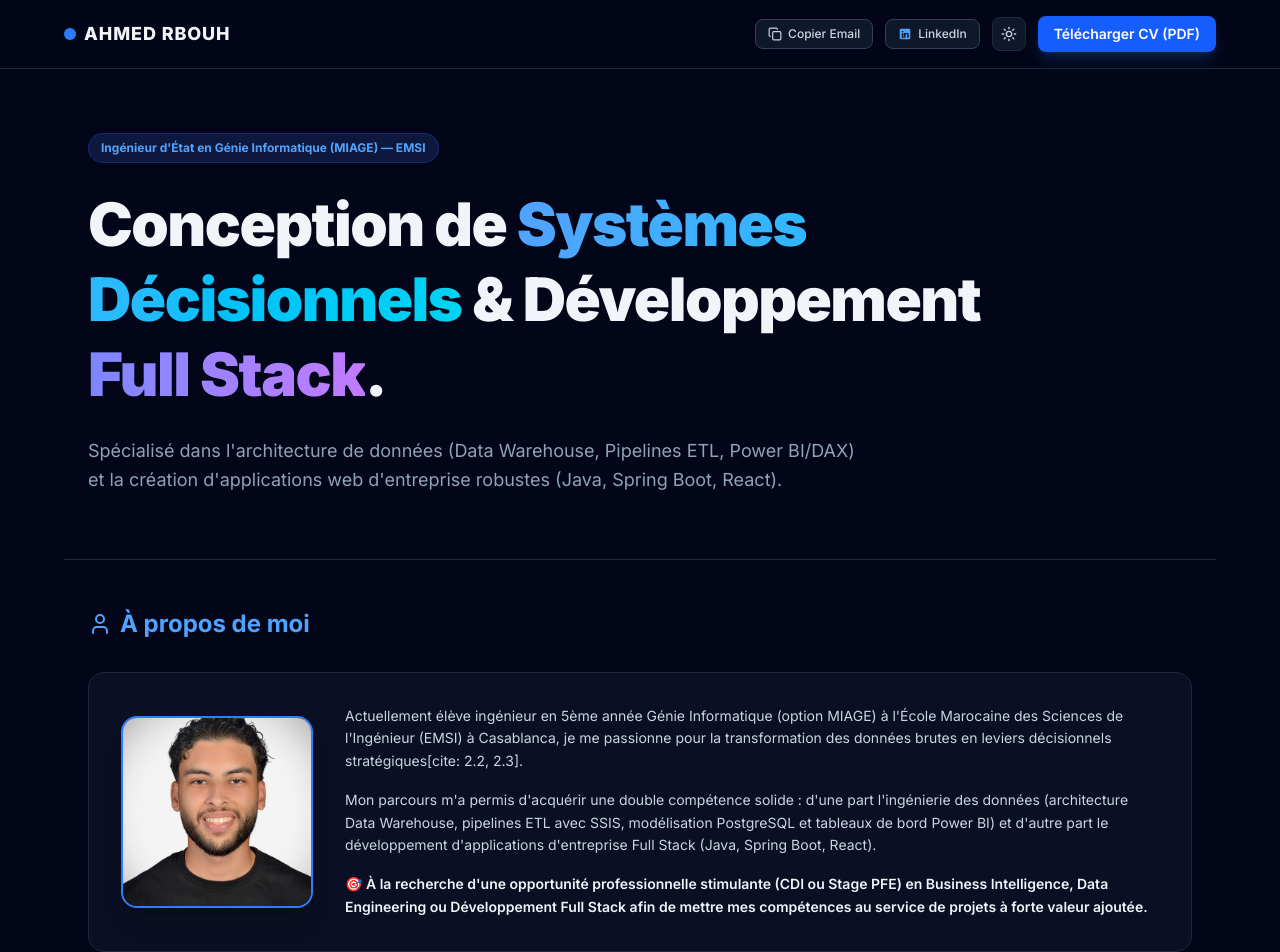
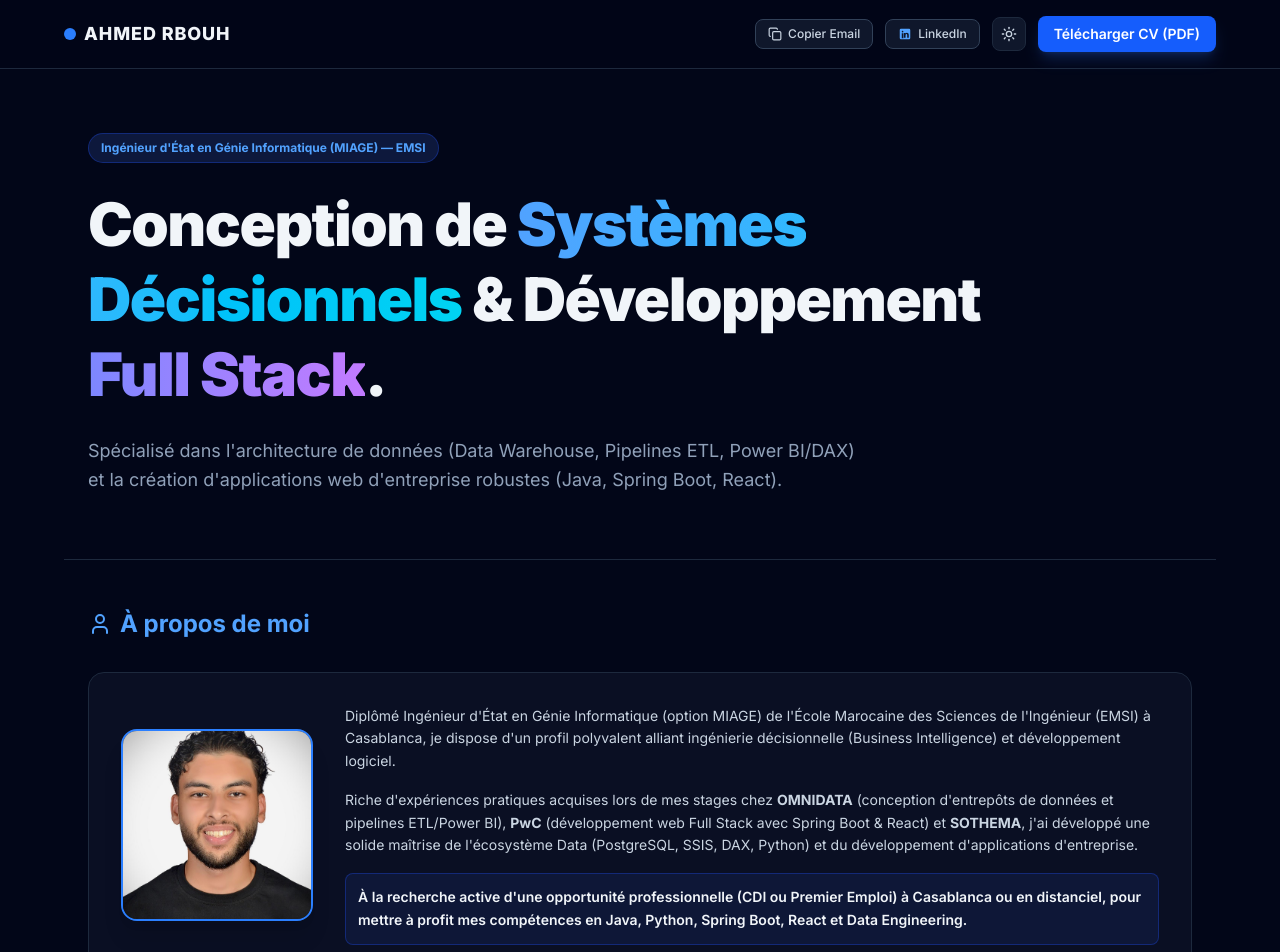
Before and after one commit to ahmedrbb/landing-page-ahmed, a Next.js app: page / in a window 1280 px wide. Shown: the top 952 px of the page. Built offline with nearby package versions, Linux system fonts and the light colour scheme.

Commit message:
Update About section based on official graduate CV

```diff
--- a/app/page.tsx
+++ b/app/page.tsx
@@ -88,6 +88,7 @@ export default function Home() {
       </section>
 
       {/* SECTION À PROPOS */}
+      {/* SECTION À PROPOS */}
       <section className="max-w-6xl mx-auto px-6 py-12 border-t border-slate-200 dark:border-slate-800">
         <h2 className="text-2xl font-bold mb-8 text-blue-600 dark:text-blue-400 flex items-center gap-2">
           <User size={24} /> À propos de moi
@@ -100,7 +101,6 @@ export default function Home() {
               alt="Ahmed Rbouh"
               className="w-full h-full object-cover"
               onError={(e) => {
-                // Fallback visuel si l'image n'est pas encore chargée
                 e.currentTarget.style.display = 'none';
               }}
             />
@@ -108,18 +108,17 @@ export default function Home() {
 
           <div className="space-y-4 text-slate-700 dark:text-slate-300 text-sm leading-relaxed">
             <p>
-              Actuellement élève ingénieur en 5ème année Génie Informatique (option MIAGE) à l'École Marocaine des Sciences de l'Ingénieur (EMSI) à Casablanca, je me passionne pour la transformation des données brutes en leviers décisionnels stratégiques[cite: 2.2, 2.3].
+              Diplômé Ingénieur d'État en Génie Informatique (option MIAGE) de l'École Marocaine des Sciences de l'Ingénieur (EMSI) à Casablanca, je dispose d'un profil polyvalent alliant ingénierie décisionnelle (Business Intelligence) et développement logiciel.
             </p>
             <p>
-              Mon parcours m'a permis d'acquérir une double compétence solide : d'une part l'ingénierie des données (architecture Data Warehouse, pipelines ETL avec SSIS, modélisation PostgreSQL et tableaux de bord Power BI) et d'autre part le développement d'applications d'entreprise Full Stack (Java, Spring Boot, React).
+              Riche d'expériences pratiques acquises lors de mes stages chez <strong>OMNIDATA</strong> (conception d'entrepôts de données et pipelines ETL/Power BI), <strong>PwC</strong> (développement web Full Stack avec Spring Boot & React) et <strong>SOTHEMA</strong>, j'ai développé une solide maîtrise de l'écosystème Data (PostgreSQL, SSIS, DAX, Python) et du développement d'applications d'entreprise.
             </p>
-            <p className="font-semibold text-slate-900 dark:text-slate-100">
-              🎯 À la recherche d'une opportunité professionnelle stimulante (CDI ou Stage PFE) en Business Intelligence, Data Engineering ou Développement Full Stack afin de mettre mes compétences au service de projets à forte valeur ajoutée.
+            <p className="font-semibold text-slate-900 dark:text-slate-100 bg-blue-50 dark:bg-blue-950/40 p-3 rounded-lg border border-blue-200 dark:border-blue-800/50">
+               À la recherche active d'une opportunité professionnelle (CDI ou Premier Emploi) à Casablanca ou en distanciel, pour mettre à profit mes compétences en Java, Python, Spring Boot, React et Data Engineering.
             </p>
           </div>
         </div>
       </section>
-
       {/* Focus PFE */}
       <section className="max-w-6xl mx-auto px-6 py-12 border-t border-slate-200 dark:border-slate-800">
         <h2 className="text-2xl font-bold mb-8 text-blue-600 dark:text-blue-400 flex items-center gap-2">
```
